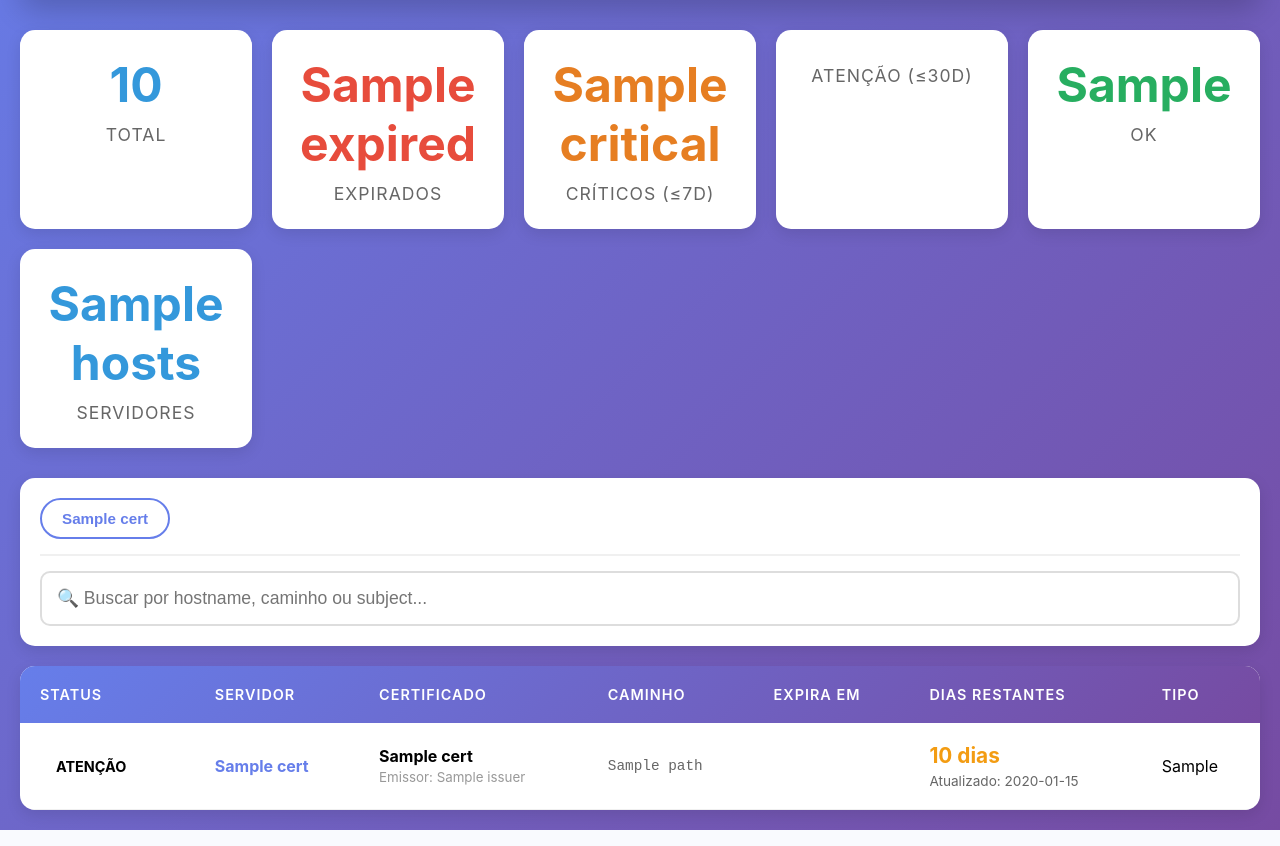
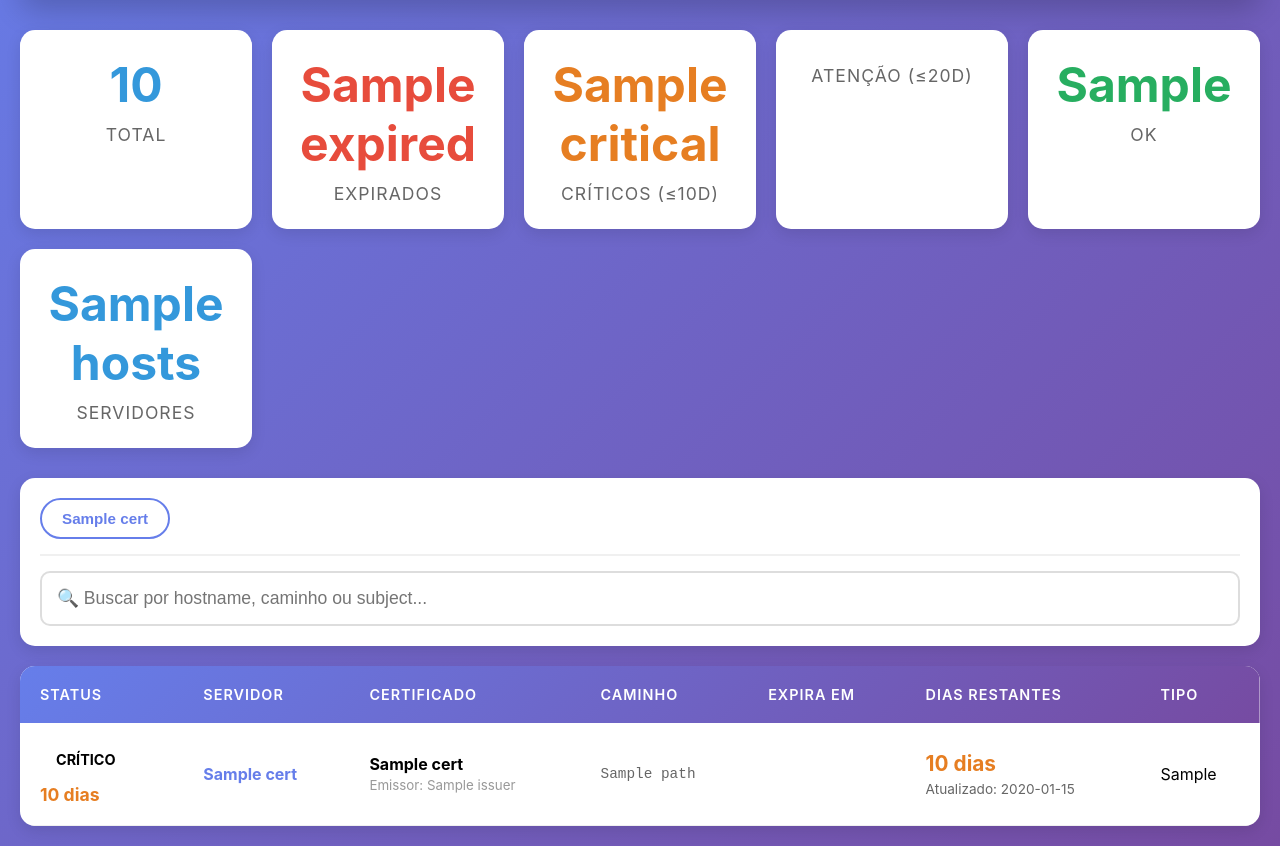
Before and after one commit to FlavioJunior94/certwatch-pro, a FastAPI app: template server/templates/index.html in a window 1280 px wide. Shown: the part 213-1059 px from the top of the page. Run offline with FastAPI, Linux system fonts and the light colour scheme; the template is opened without the code that fills it: most values are stand-ins (such as "Sample title", 1, 10 or a date in 2020).

Commit message:
mudança de criticidade e adionado contador de dias restantes

```diff
--- a/docker-compose.yml
+++ b/docker-compose.yml
@@ -11,7 +11,7 @@
       - ./config:/app/config
     environment:
       - API_TOKEN=change-this-secure-token
-      - ALERT_DAYS=30,15,7,3,1
+      - ALERT_DAYS=20,10,7,3,1
     restart: unless-stopped
     networks:
       - certmonitor-net
--- a/server/main.py
+++ b/server/main.py
@@ -58,9 +58,9 @@
 def get_status_color(days):
     if days < 0:
         return "expired"
-    elif days <= 7:
+    elif days <= 10:
         return "critical"
-    elif days <= 30:
+    elif days <= 20:
         return "warning"
     return "ok"
 
@@ -93,8 +93,8 @@
     certs = load_certificates()
     total = len(certs)
     expired = sum(1 for c in certs if c["days_remaining"] < 0)
-    critical = sum(1 for c in certs if 0 <= c["days_remaining"] <= 7)
-    warning = sum(1 for c in certs if 7 < c["days_remaining"] <= 30)
+    critical = sum(1 for c in certs if 0 <= c["days_remaining"] <= 10)
+    warning = sum(1 for c in certs if 10 < c["days_remaining"] <= 20)
     ok = total - expired - critical - warning
 
     return {
--- a/server/templates/index.html
+++ b/server/templates/index.html
@@ -271,11 +271,11 @@
             </div>
             <div class="stat-card">
                 <div class="stat-number stat-critical">{{ stats.critical }}</div>
-                <div class="stat-label">Críticos (≤7d)</div>
+                <div class="stat-label">Críticos (≤10d)</div>
             </div>
             <div class="stat-card">
                 <div class="stat-number stat-warning">{{ stats.warning }}</div>
-                <div class="stat-label">Atenção (≤30d)</div>
+                <div class="stat-label">Atenção (≤20d)</div>
             </div>
             <div class="stat-card">
                 <div class="stat-number stat-ok">{{ stats.ok }}</div>
@@ -312,10 +312,17 @@
                         <td>
                             <span class="status-badge status-{{ cert.status_color }}">
                                 {% if cert.days_remaining < 0 %}EXPIRADO
-                                {% elif cert.days_remaining <= 7 %}CRÍTICO
-                                {% elif cert.days_remaining <= 30 %}ATENÇÃO
+                                {% elif cert.days_remaining <= 10 %}CRÍTICO
+                                {% elif cert.days_remaining <= 20 %}ATENÇÃO
                                 {% else %}OK{% endif %}
                             </span>
+                            <div style="margin-top: 8px; font-weight: bold; font-size: 1.1em; color:
+                                {% if cert.days_remaining < 0 %}#e74c3c
+                                {% elif cert.days_remaining <= 10 %}#e67e22
+                                {% elif cert.days_remaining <= 20 %}#f39c12
+                                {% else %}#27ae60{% endif %}">
+                                {{ cert.days_remaining }} dias
+                            </div>
                         </td>
                         <td class="hostname">{{ cert.hostname }}</td>
                         <td>
@@ -327,8 +334,8 @@
                         <td>
                             <span class="days-remaining" style="color:
                                 {% if cert.days_remaining < 0 %}#e74c3c
-                                {% elif cert.days_remaining <= 7 %}#e67e22
-                                {% elif cert.days_remaining <= 30 %}#f39c12
+                                {% elif cert.days_remaining <= 10 %}#e67e22
+                                {% elif cert.days_remaining <= 20 %}#f39c12
                                 {% else %}#27ae60{% endif %}">
                                 {{ cert.days_remaining }} dias
                             </span>
```
